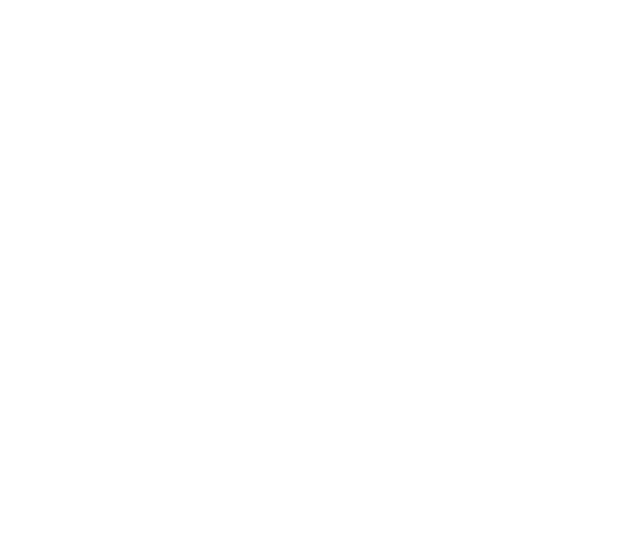
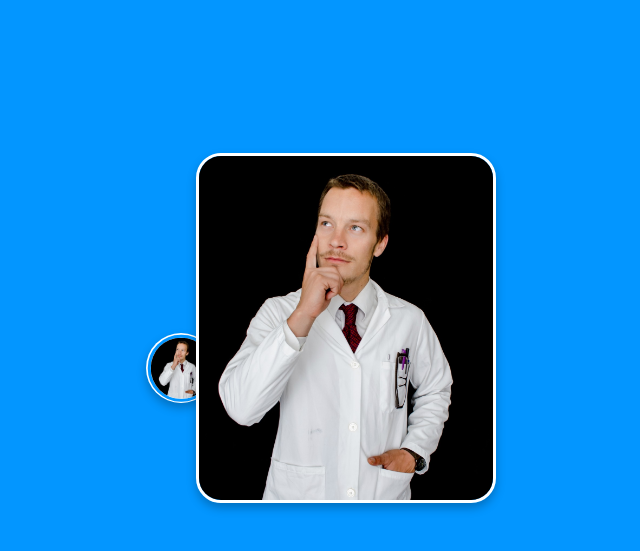
Before and after one commit to Ibra-him-elgharras/Template-29, a plain HTML site: page index.html in a window 1280 px wide. Shown: the part 197-748 px from the top of the page, without its empty margins (294-934 px from the left). Drawn offline with Linux system fonts and the light colour scheme.

Commit message:
icon-image/hover-image

```diff
--- a/CSS/style.css
+++ b/CSS/style.css
@@ -6,3 +6,64 @@
     box-sizing: border-box;
     font-family: 'Poppins', sans-serif;
 }
+
+body{
+    height: 100vh;
+    width: 100%;
+    display: flex;
+    align-items: center;
+    justify-content: center;
+    background: #0396ff;
+}
+
+.container{
+    height: 400px;
+    width: 400px;
+    display: flex;
+    align-items: flex-end;
+}
+
+
+
+.icon-image{
+    height: 70px;
+    width: 70px;
+    position: relative;
+    background: #fff;
+    border-radius: 50%;
+    box-shadow: 0 5px 10px rgba(0, 0, 0, 0.25);
+}
+
+.icon-image img{
+    position: absolute;
+    height: 95%;
+    width: 95%;
+    left: 50%;
+    top: 50%;
+    transform: translate(-50%, -50%);
+    object-fit: cover;
+    border-radius: 50%;
+    border: 3px solid #0396ff;
+}
+
+.hover-image{
+    position: absolute;
+    height: 350px;
+    width: 300px;
+    bottom: 100px;
+    left: 50%;
+    border-radius: 25px;
+    transform: translateX(-50%);
+    box-shadow: 0 5px 10px rgba(0, 0, 0, 0.25);
+}
+
+
+.hover-image img{
+    position: absolute;
+    height: 100%;
+    width: 100%;
+    border: 3px solid #fff;
+    object-fit: cover;
+    border-radius: 25px;
+
+}
--- a/index.html
+++ b/index.html
@@ -8,6 +8,20 @@
     </title>
 </head>
 <body>
+    <div class="container">
 
+        <div class="icon-image">
+            <div class="icon">
+                <img src="/images/1.jpg" alt="">
+            </div>
+        </div>
+
+        <div class="hover-image">
+            <div class="img">
+                <img src="/images/1.jpg" alt="">
+            </div>
+        </div>
+
+    </div>
 </body>
 </html>
```
Also changed, not shown: images/1.jpg (added), images/2.jpg (added), images/3.jpg (added), images/4.jpg (added), images/5.jpg (added), images/6.jpg (added).
